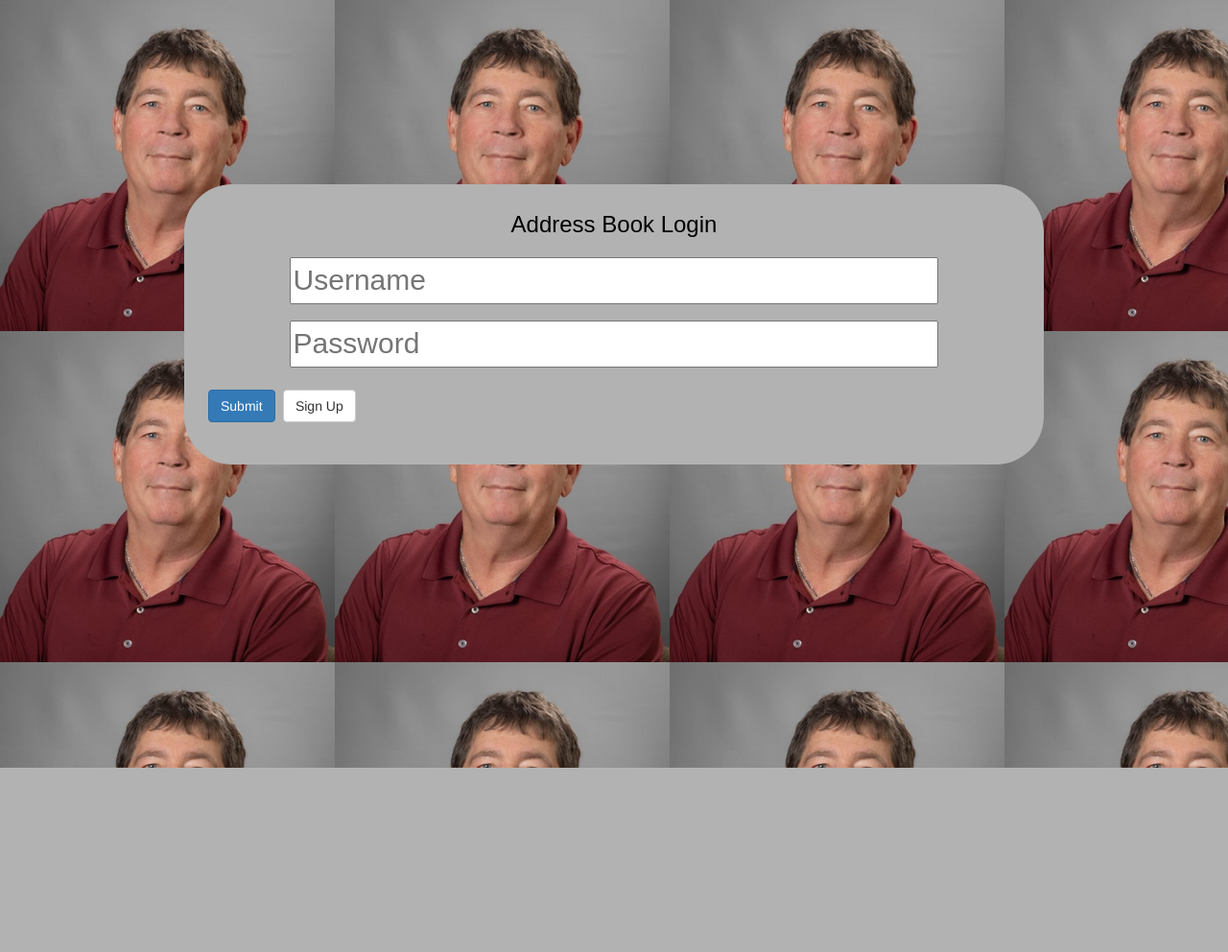
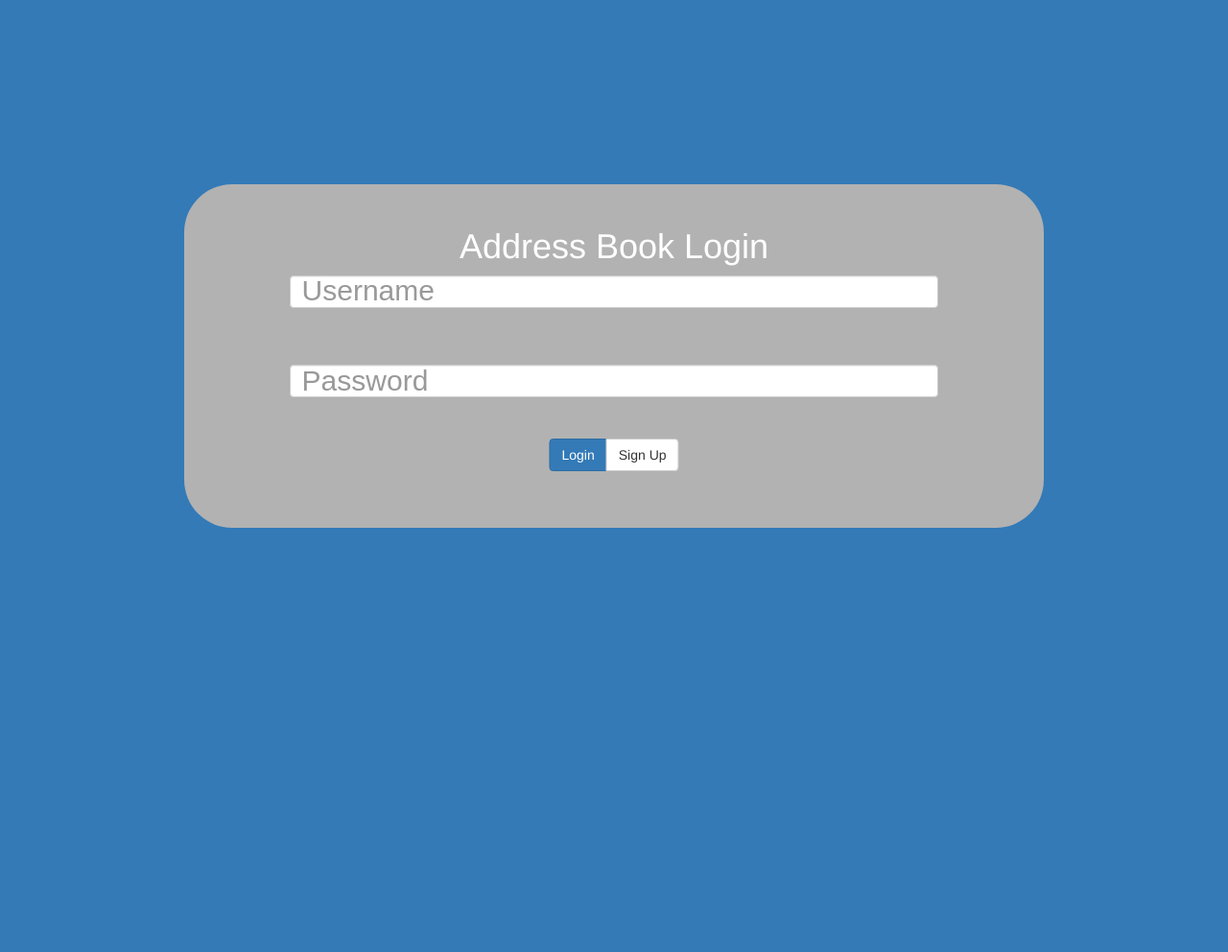
Before and after one commit to kobeconomon/ProcessesProject1, a PHP site: page / in a window 1280 px wide. Shown: the whole page at 96% size. Before the commit the page ends 800 px from the top, so only its background shows below. Run offline with PHP 8.4, Linux system fonts and the light colour scheme.

Commit message:
Css login page complete with bootstrap

```diff
--- a/css_old/styles.css
+++ b/css_old/styles.css
@@ -1,6 +1,8 @@
 body
 {
-    background-image: url('./theLinkster.png');
+    margin: 0;
+    padding: 0;
+    height: 100%;
 }
 
 /* .background-image-class {
--- a/index.html
+++ b/index.html
@@ -8,20 +8,25 @@
 
 	<link rel="stylesheet" href="https://maxcdn.bootstrapcdn.com/bootstrap/3.4.1/css/bootstrap.min.css">
 </head>
-<body>
 
-<div class="background-image-class"></div>
+<body class ="bg-primary ">
+
+
 <!-- <h1 id="title">AddressBook</h1> -->
 
 <div id="loginDiv">
-	<span id="inner-title">Address Book Login</span>
-	<input type="text" id="loginName" placeholder="Username" /><br />
-	<input type="password" id="loginPassword" placeholder="Password"/><br />
-	<button type="button" id="loginButton" class="btn btn-primary" onclick="doLogin();"> Submit </button>
+	<h1 class="display-1" style="text-align: center;">Address Book Login</h1>
+	<input type="text" id="loginName" class="form-control" placeholder="Username" /><br />
+	<input type="password" id="loginPassword" class="form-control" placeholder="Password"/><br />
+	<div class="btn-group" style="left: 50%; transform: translate(-50%, -50%);">
+	<button type="button" id="loginButton" class="btn btn-primary" onclick="doLogin();"> Login </button>
 	<button type="button" id="signupButton" class="btn btn-default" onclick="doSignup();"> Sign Up </button>
+	</div>
 	<span id="loginResult"></span>
 </div>
-</div>
+
+
 
 </body>
+
 </html>
```
